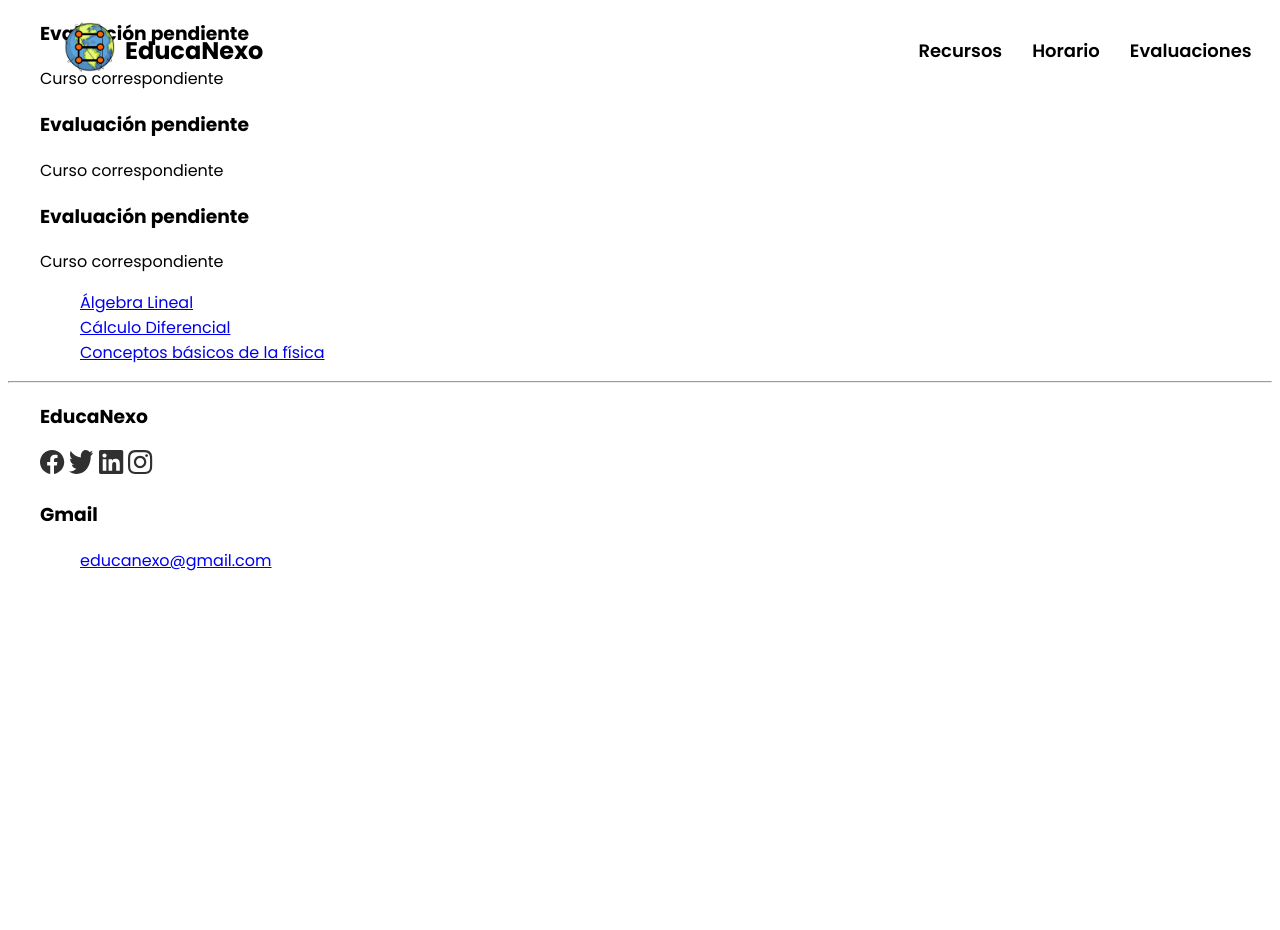
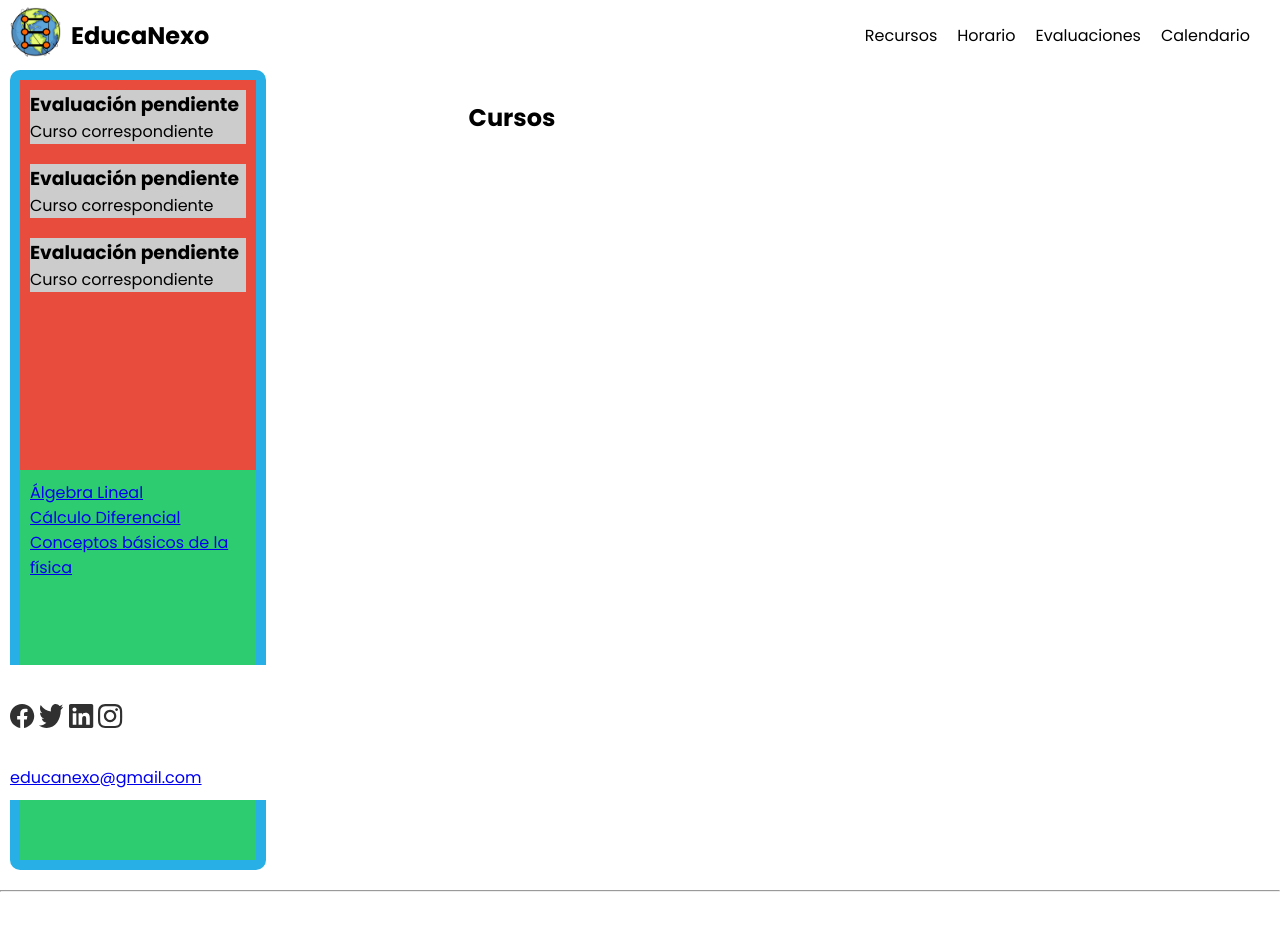
Before and after one commit to EduMirandaC/Educanexo, a plain HTML site: page Principal/principal.html in a window 1280 px wide. After the commit the page ends 892 px from the top, so only its background shows below. Drawn offline with Linux system fonts and the light colour scheme.

Commit message:
pag principal

```diff
--- a/Principal/mainStyle.css
+++ b/Principal/mainStyle.css
@@ -1,10 +1,6 @@
 @import url('https://fonts.googleapis.com/css2?family=Poppins:wght@400;500;600;700;800&display=swap');
 
-* {
-    list-style: none;
-    box-sizing: border-box;
-}
-
+/*
 body {
     font-family: 'Poppins', sans-serif;
     height: 145vh;
@@ -34,7 +30,7 @@
 }
 
 .logo-container {
-    margin-right: 0px; /* Ajusta el margen entre el logo y el título según tu preferencia */
+    margin-right: 0px;
 }
 
 .logo {
@@ -116,3 +112,126 @@
         display: initial;
     }
 }
+*/
+
+/* Reset de estilos para asegurar la consistencia en diferentes navegadores */
+* {
+    margin: 0;
+    padding: 0;
+    box-sizing: border-box;
+    list-style: none;
+}
+
+body {
+    background-color: white;
+    font-family: 'Poppins', sans-serif;
+    position: relative;
+    margin: 0;
+}
+
+/* Estilos del Header */
+.header {
+    display: flex;
+    align-items: center;
+    background-color: white;
+    color: black;
+    padding: 10px;
+    width: 100%;
+    position: fixed;
+    top: 0;
+    left: 0;
+    height: 70px;
+    z-index: 1000;
+}
+
+.logo-container {
+    margin-right: 10px;
+}
+
+.logo {
+    height: 50px;
+}
+
+h2 {
+    margin: 0;
+}
+
+.menu-icon {
+    width: 20px;
+    cursor: pointer;
+}
+
+.menu {
+    list-style: none;
+    display: flex;
+    margin-left: auto;
+}
+
+.item {
+    margin-right: 20px;
+    cursor: pointer;
+}
+
+/* Estilos del Contenedor Principal */
+main {
+    display: flex;
+    justify-content: center; /* Centrar horizontalmente */
+    align-items: flex-start; /* Alinear arriba verticalmente */
+    margin-top: 70px;
+    min-height: 100vh;
+}
+
+/* Estilos del Contenedor Central */
+main {
+    flex: 1;
+    padding: 10px;
+    background-color: white;
+    max-width: 80%; /* Ajustar el ancho máximo según sea necesario */
+}
+
+/* Estilos de la Barra Izquierda */
+.barra-izquierda {
+    width: 20%;
+    background-color: #28b0e6;
+    padding: 10px;
+    height: 100%;
+    top: 70px;
+    margin-left: 10px;
+    position: fixed;
+    display: flex;
+    flex-direction: column;
+    border-radius: 10px;
+}
+
+/* Estilos del Contenedor Central */
+.barra-derecha, .ev-pendientes, .recomendaciones {
+    flex: 1;
+    padding: 10px;
+    background-color: white;
+    /* margin-left: 20%; Ancho de la barra izquierda */
+}
+
+.ev-pendientes {
+    width: 100%;
+    background-color: #e74c3c; /* Color para diferenciar de la barra derecha */
+}
+
+.recomendaciones {
+    width: 100%;
+    background-color: #2ecc71; /* Otro color para diferenciar de la barra derecha */
+}
+
+.ev-p {
+    margin-bottom: 20px;
+    background-color: #ccc; /* Color gris para diferenciar los bloques en ev-p */
+}
+
+/* Estilos del Footer */
+.footer {
+    background-color: white;
+    color: white;
+    padding: 10px; /* Ajustar el valor según sea necesario */
+    position: fixed;
+    bottom: 0;
+    width: 100%;
+}
--- a/Principal/principal.html
+++ b/Principal/principal.html
@@ -15,10 +15,6 @@
             <img src="../images/Logo.png" class="logo" alt="">
         </div>
         <h2>EducaNexo</h2>
-        <input type="checkbox" id="menu"/>
-        <label for="menu">
-            <img src="../images/menu.png" class="menu-icon" alt="">
-        </label>
         <ul class="menu">
             <li class="item">Recursos</li>
             <li class="item">Horario</li>
@@ -27,7 +23,7 @@
         </ul>
     </header>
 
-    <main >
+
     <div class="barra-izquierda">
         <ul class="navbarlat"></ul>
         <div class="ev-pendientes container">
@@ -59,6 +55,8 @@
 
     </div>
 
+    <main>
+        <h2>Cursos</h2>
     </main>
 
     <hr>
```
Lines whose indentation alone changed are shown as unchanged.
